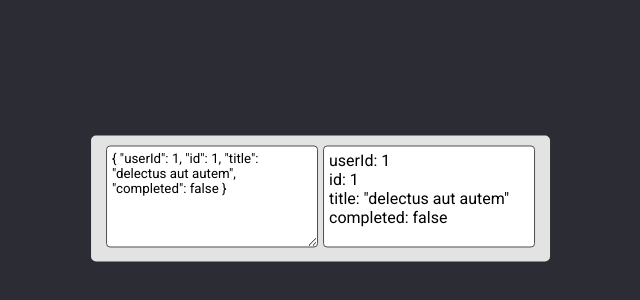
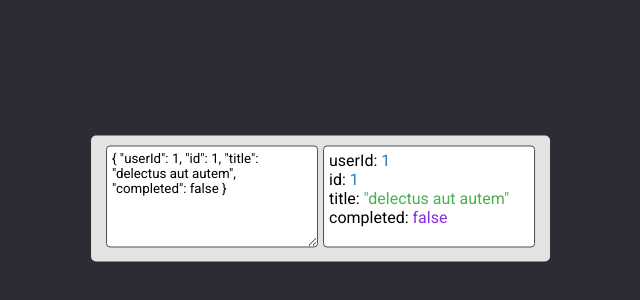
Before and after one commit to theManAndHisShadow/json2html, a website built with webpack: page src/index.html in a window 1280 px wide. Shown: the part 206-506 px from the top of the page, without its empty margins (319-959 px from the left). Built offline with nearby package versions, Linux system fonts and the light colour scheme.

Commit message:
Added coloring for some types

```diff
--- a/src/css/highlighting.css
+++ b/src/css/highlighting.css
@@ -1,6 +1,12 @@
-.json2html__type-boolean {}
-.json2html__type-number {}
-.json2html__type-string {}
+.json2html__type-boolean {
+    color: blueviolet;
+}
+.json2html__type-number {
+    color: #1e7fcc;
+}
+.json2html__type-string {
+    color: #4caf50;
+}
 .json2html__type-null {}
 .json2html__type-undefined {}
 .json2html__type-symbol {}
```
